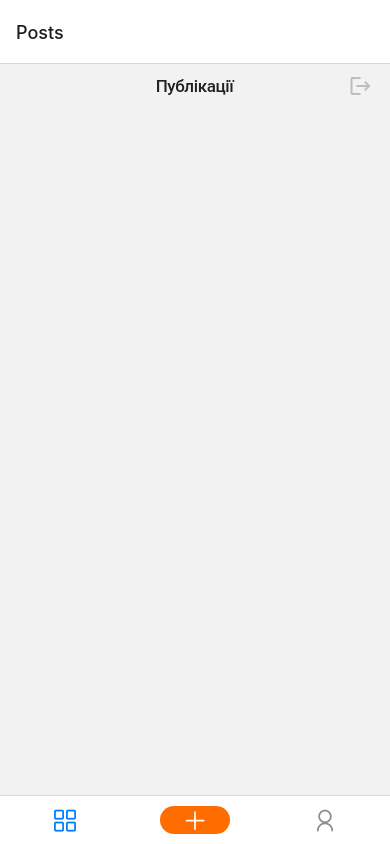
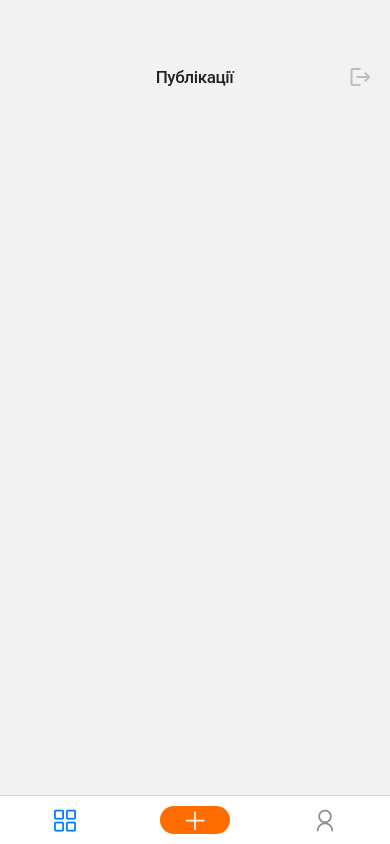
Before and after one commit to OlegSyrovatko/AwesomeReactNativeProject, a React Native app: screen /Home in a window 390 px wide. Built offline with nearby package versions, Linux system fonts and the light colour scheme.

Commit message:
headerShown: false
and replace deprecated tabBarOptions

```diff
--- a/Screens/Home/Home.jsx
+++ b/Screens/Home/Home.jsx
@@ -13,6 +13,8 @@ const Home = () => {
   return (
     <Tabs.Navigator
       screenOptions={({ route }) => ({
+        headerShown: false,
+        tabBarShowLabel: false,
         tabBarIcon: ({ focused, color, size }) => {
           let iconName;
           let style;
@@ -33,9 +35,6 @@ const Home = () => {
           );
         },
       })}
-      tabBarOptions={{
-        showLabel: false,
-      }}
     >
       <Tabs.Screen name="Posts" component={PostsScreen} />
       <Tabs.Screen name="Create Post" component={CreatePostsScreen} />
--- a/Screens/PostsScreen/PostsScreen.jsx
+++ b/Screens/PostsScreen/PostsScreen.jsx
@@ -8,7 +8,7 @@ const PostsScreen = ({ navigation }) => {
   };
 
   return (
-    <View>
+    <View style={styles.common}>
       <MaterialIcons
         style={styles.logout}
         name="logout"
@@ -22,6 +22,7 @@ const PostsScreen = ({ navigation }) => {
 };
 
 const styles = StyleSheet.create({
+  common: { marginTop: 55 },
   title: {
     position: "absolute",
     height: 22,
```
